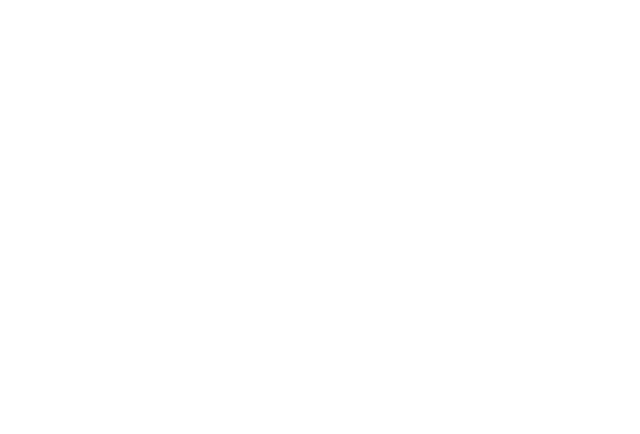
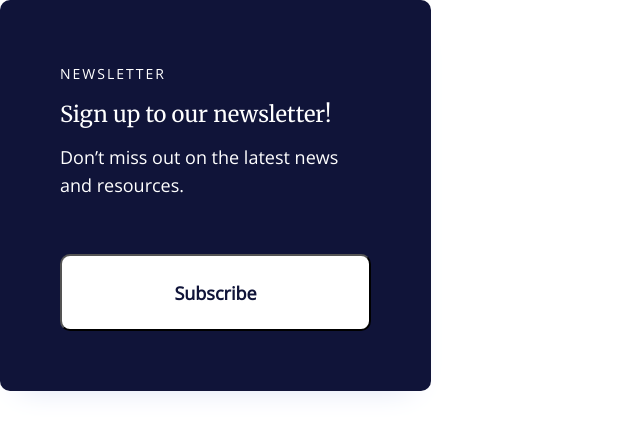
Before and after one commit to bahadirsofuoglu/design-to-code, a website: page project-2/src/index.html in a window 1280 px wide. Shown: the whole page, without its empty margins (0-640 px from the left). Drawn offline with nearby package versions, Linux system fonts and the light colour scheme; files that its build step writes are made by us from their sources.

Commit message:
subcribe component added

```diff
--- a/project-2/src/index.html
+++ b/project-2/src/index.html
@@ -8,7 +8,15 @@
 </head>
 
 <body>
+  <div class="subscribe-card">
+    <h3>Newsletter</h3>
+    <h4>Sign up to our newsletter!</h4>
+    <p> Don’t miss out on the latest news <br> and resources.</p>
+    <button>
+      Subscribe
+    </button>
 
+  </div>
   <script src="js/app.min.js"></script>
 
 </body>
--- a/project-2/src/scss/main.scss
+++ b/project-2/src/scss/main.scss
@@ -1,2 +1,74 @@
 // reset
 @import "reset";
+@import url(https://fonts.googleapis.com/css2?family=Open+Sans&display=swap);
+@import url(https://fonts.googleapis.com/css2?family=Merriweather&display=swap);
+.subscribe-card {
+  position: relative;
+  width: 431px;
+  height: 391px;
+  background: #101439;
+  box-shadow: 0px 15px 30px -20px #d4dcf3;
+  border-radius: 10px;
+  h3 {
+    position: fixed;
+    top: 60px;
+    left: 60px;
+
+    font-family: Open Sans;
+    font-style: normal;
+    font-weight: normal;
+    font-size: 14px;
+    line-height: 28px;
+    /* identical to box height, or 200% */
+
+    letter-spacing: 2px;
+    text-transform: uppercase;
+
+    color: #ffffff;
+  }
+  h4 {
+    position: absolute;
+    top: 98px;
+    left: 60px;
+    font-family: Merriweather;
+    font-style: normal;
+    font-weight: normal;
+    font-size: 22px;
+    line-height: 32px;
+    /* identical to box height, or 145% */
+
+    color: #ffffff;
+  }
+  p {
+    position: absolute;
+    top: 143px;
+    left: 60px;
+    font-family: Open Sans;
+    font-style: normal;
+    font-weight: normal;
+    font-size: 18px;
+    line-height: 28px;
+    /* or 156% */
+
+    color: #ffffff;
+  }
+  button {
+    position: absolute;
+    bottom: 60px;
+    left: 60px;
+
+    width: 311px;
+    height: 77px;
+    background: #ffffff;
+    border-radius: 10px;
+
+    font-family: Open Sans;
+    font-style: normal;
+    font-weight: bold;
+    font-size: 18px;
+    line-height: 28px;
+    /* identical to box height, or 156% */
+
+    color: #101439;
+  }
+}
```
Also changed, not shown: project-2/dist/css/app.min.css, project-2/dist/index.html.
